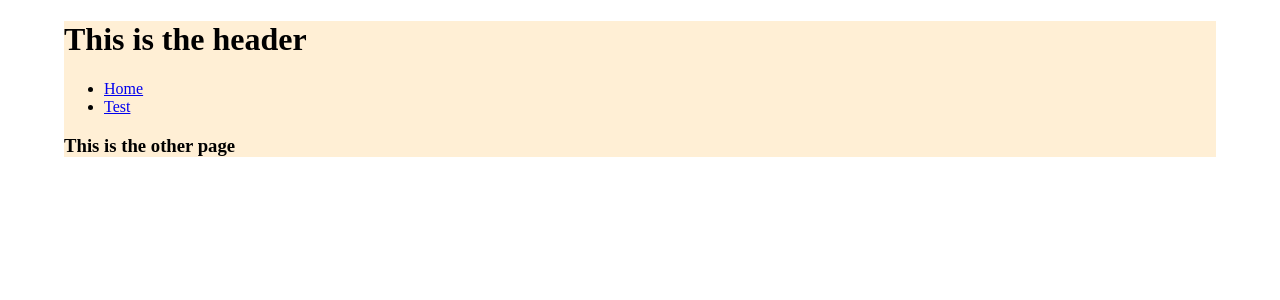
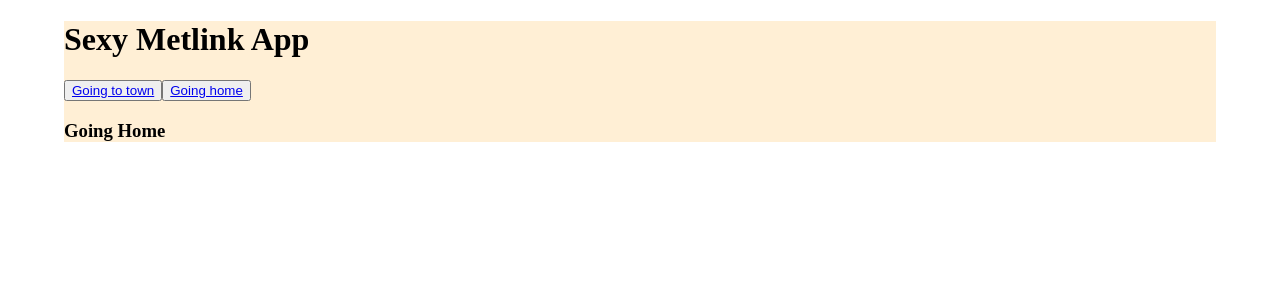
Before and after one commit to andrew-rayco/metlink, a React app: page /#/test in a window 1280 px wide. Shown: the top 300 px of the page. Built offline with nearby package versions, Linux system fonts and the light colour scheme.

Commit message:
set up key components

```diff
--- a/client/App.js
+++ b/client/App.js
@@ -7,16 +7,16 @@ import {
 import ReactDOM from 'react-dom'
 
 import Header from './Header'
-import Home from './Home'
-import OtherPage from './OtherPage'
+import ToTown from './ToTown'
+import GoingHome from './GoingHome'
 
 function App (props) {
   return (
     <Router>
       <div className="container">
         <Header />
-        <Route exact path="/" component={Home} />
-        <Route path="/test" component={OtherPage} />
+        <Route exact path="/" component={ToTown} />
+        <Route path="/test" component={GoingHome} />
       </div>
     </Router>
   )
--- /dev/null
+++ b/client/GoingHome.js
@@ -0,0 +1,11 @@
+import React from 'react'
+
+function GoingHome (props) {
+  return (
+    <div className="going-home">
+      <h3>Going Home</h3>
+    </div>
+  )
+}
+
+export default GoingHome
--- a/client/Header.js
+++ b/client/Header.js
@@ -4,11 +4,9 @@ import { Link } from 'react-router-dom'
 function Header (props) {
   return (
     <div className="header">
-      <h1>This is the header</h1>
-      <ul>
-        <li><Link to="/">Home</Link></li>
-        <li><Link to="/test">Test</Link></li>
-      </ul>
+      <h1>Sexy Metlink App</h1>
+      <button><Link to="/">Going to town</Link></button>
+        <button><Link to="/test">Going home</Link></button>
     </div>
   )
 }
--- a/client/Home.js
+++ /dev/null
@@ -1,11 +0,0 @@
-import React from 'react'
-
-function Home (props) {
-  return (
-    <div className="home">
-      <h3>Welcome to the homepage</h3>
-    </div>
-  )
-}
-
-export default Home
--- a/client/OtherPage.js
+++ /dev/null
@@ -1,11 +0,0 @@
-import React from 'react'
-
-function OtherPage (props) {
-  return (
-    <div className="other-page">
-      <h3>This is the other page</h3>
-    </div>
-  )
-}
-
-export default OtherPage
--- /dev/null
+++ b/client/ToTown.js
@@ -0,0 +1,11 @@
+import React from 'react'
+
+function ToTown (props) {
+  return (
+    <div className="to-town">
+      <h3>Going to Town</h3>
+    </div>
+  )
+}
+
+export default ToTown
```
